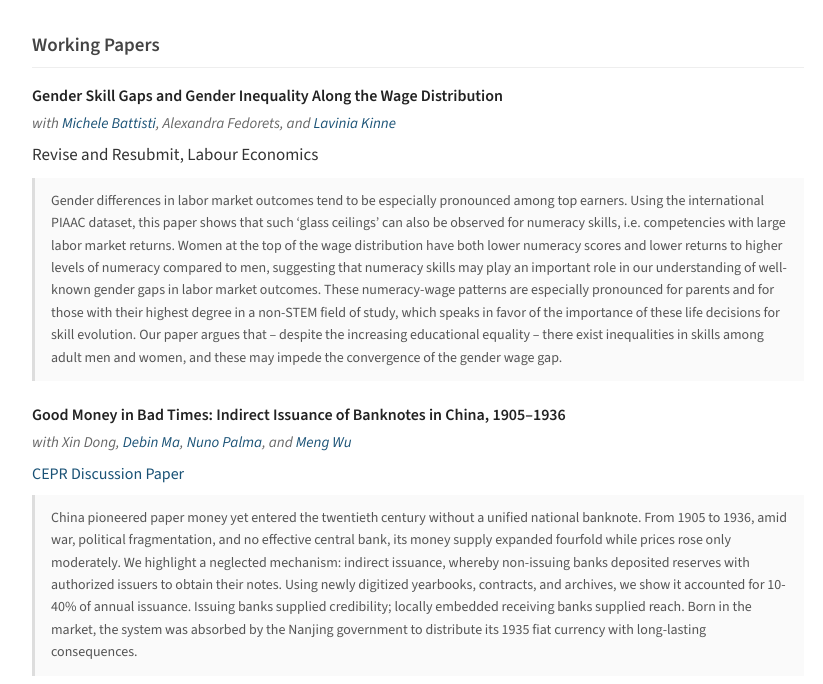
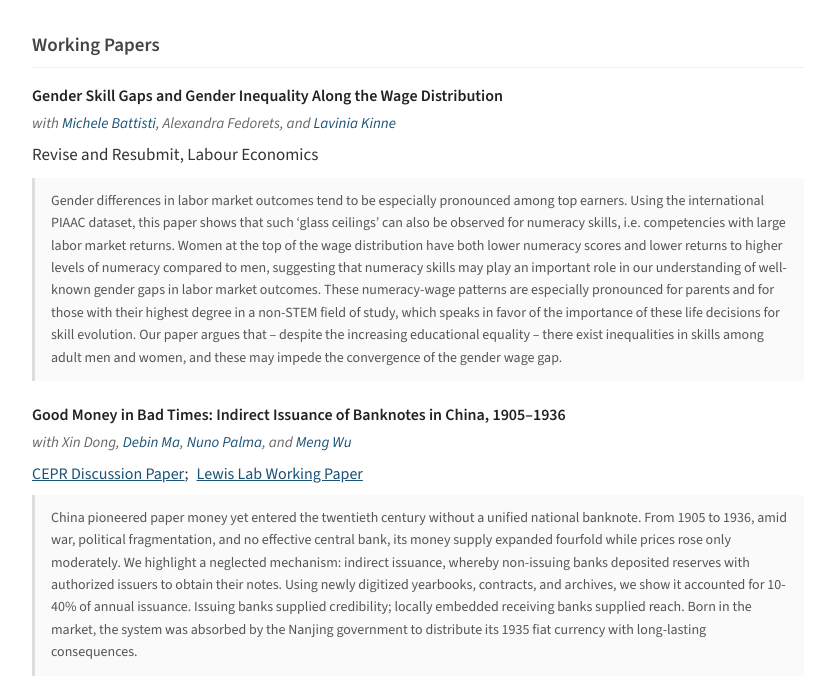
Before and after one commit to dehua-li/dehua-li.github.io, a plain HTML site: page index.html in a window 1280 px wide. Shown: the part 1131-1815 px from the top of the page, without its empty margins (222-1045 px from the left). Drawn offline with nearby package versions, Linux system fonts and the light colour scheme.

Commit message:
update wp link

```diff
--- a/index.html
+++ b/index.html
@@ -7,7 +7,7 @@
     <meta name="description" content="Dehua Li is a PhD candidate in Economics at the University of Glasgow. Research interests: macro-development, labour economics, quantitative spatial economics, and economic history.">
     <meta name="keywords" content="Dehua Li, economics, PhD, University of Glasgow, macro-development, labour economics, quantitative spatial economics, economic history">
     <link rel="canonical" href="https://dehua-li.github.io/">
-    <link rel="stylesheet" href="style.css?v=4">
+    <link rel="stylesheet" href="style.css?v=6">
     <link rel="preconnect" href="https://fonts.googleapis.com">
     <link rel="preconnect" href="https://fonts.gstatic.com" crossorigin>
     <link href="https://fonts.googleapis.com/css2?family=Source+Sans+3:ital,wght@0,300;0,400;0,600;0,700;1,400&display=swap" rel="stylesheet">
@@ -117,7 +117,8 @@ in the manufacturing employment share by 9.2%.
                     <p class="paper-title">Good Money in Bad Times: Indirect Issuance of Banknotes in China, 1905–1936</p>
                     <p class="paper-coauthors">with Xin Dong, <a href="https://www.econhistdbm.com/" target="_blank" rel="noopener noreferrer">Debin Ma</a>, <a href="https://sites.google.com/site/npgpalma/home?authuser=0" target="_blank" rel="noopener noreferrer">Nuno Palma</a>, and <a href="https://sites.google.com/view/economic-history-mengwu/home?authuser=0" target="_blank" rel="noopener noreferrer">Meng Wu</a></p>
                     <p class="paper-links">
-                        <a href="https://cepr.org/publications/dp22222/DP22222.pdf" target="_blank" rel="noopener noreferrer">CEPR Discussion Paper</a>
+                        <a href="https://cepr.org/publications/dp22222/DP22222.pdf" target="_blank" rel="noopener noreferrer">CEPR Discussion Paper</a>;
+                        <a href="https://documents.manchester.ac.uk/display.aspx?DocID=81355" target="_blank" rel="noopener noreferrer">Lewis Lab Working Paper</a>
                     </p>
                      <p class="paper-abstract">
                         <span class="abstract-text">
--- a/style.css
+++ b/style.css
@@ -213,7 +213,11 @@ h3 {
 }
 
 .paper-links a {
-    margin-right: 12px;
+    text-decoration: underline;
+}
+
+.paper-links a + a {
+    margin-left: 0.3em;
 }
 
 /* ===== Teaching Section ===== */
```
Also changed, not shown: research.html (+3 -2 lines), teaching.html (+1 -1 lines).
